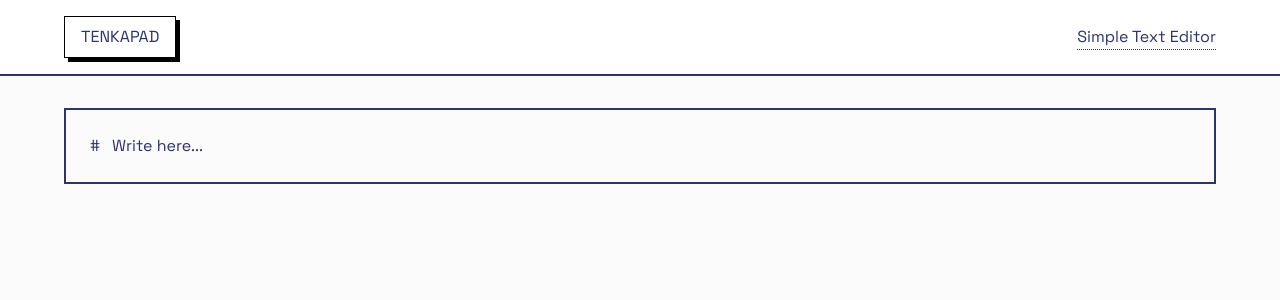
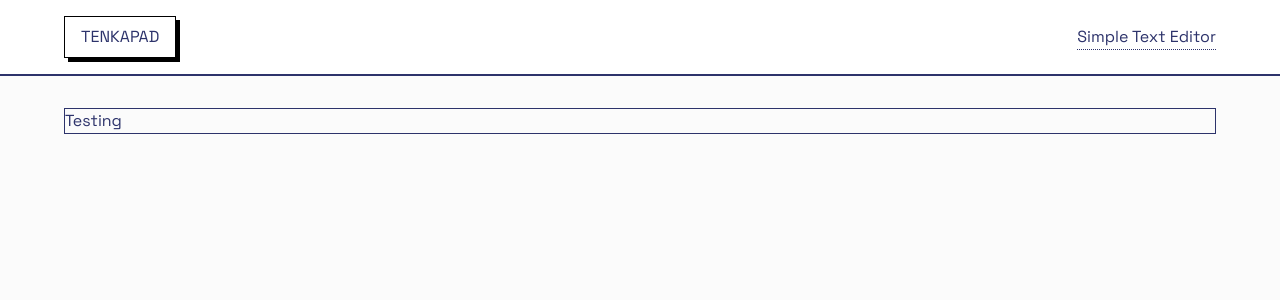
Before and after one commit to denkavia/tenkapad-web, a Next.js app: page / in a window 1280 px wide. Shown: the top 300 px of the page. Built offline with nearby package versions, Linux system fonts and the light colour scheme.

Commit message:
chore: remove all editor functionality (i need to rebuild it again)

```diff
--- a/src/app/globals.css
+++ b/src/app/globals.css
@@ -15,15 +15,3 @@
 body {
   @apply bg-background text-foreground;
 }
-
-.block-wrapper {
-  @apply my-2 hover:bg-primary/10 transition-colors flex;
-}
-
-.block-content {
-  @apply outline-none ring-0 flex justify-start w-full;
-}
-
-.block-wrapper .drag-handle {
-  @apply cursor-pointer px-2 flex justify-center h-full;
-}
--- a/src/components/tp-editor/tp-block.tsx
+++ /dev/null
@@ -1,32 +0,0 @@
-import React from "react";
-
-export type BlockProps = {
-  uid: string;
-  type?: "text";
-  content: string | null;
-  childs?: React.ReactNode[];
-};
-
-const renderBlock = (props: BlockProps) => {
-  if (props.type === "text") {
-    return (
-      <div
-        contentEditable={"true"}
-        suppressContentEditableWarning={true}
-        className={`outline-none ring-0 w-full`}
-        id={props.uid}
-      >
-        {props.content}
-      </div>
-    );
-  }
-};
-
-export default function TpBlock(props: BlockProps) {
-  return (
-    <div className={`block-wrapper flex justify-between gap-1 items-center`}>
-      <div className={`drag-handle`}>#</div>
-      <div className={`block-content`}>{renderBlock(props)}</div>
-    </div>
-  );
-}
--- a/src/components/tp-editor/tp-editor.tsx
+++ b/src/components/tp-editor/tp-editor.tsx
@@ -1,72 +1,9 @@
-"use client";
-
-import TpBlock, { BlockProps } from "@/components/tp-editor/tp-block";
-import React, { useEffect, useRef, useState } from "react";
+"use client"
 
 export default function TpEditor() {
-  const [blocks, setBlocks] = useState<BlockProps[]>([
-    { uid: "initial-id", content: "Write here...", type: "text" },
-  ]);
-  const [activeBlockId, setActiveBlockId] = useState<string | null>(null);
-  const pressedKeys = useRef<Set<string>>(new Set());
-
-  const addNewBlock = () => {
-    const uid = crypto.randomUUID();
-
-    setBlocks((prev) => [
-      ...prev,
-      {
-        uid,
-        content: "",
-        type: "text",
-      },
-    ]);
-
-    setActiveBlockId(uid);
-  };
-
-  const keydownHandler = (e: React.KeyboardEvent<HTMLDivElement>) => {
-    pressedKeys.current.add(e.key);
-
-    if (pressedKeys.current.has("Enter")) {
-      if (!pressedKeys.current.has("Shift")) {
-        e.preventDefault();
-        addNewBlock();
-      }
-    }
-  };
-
-  const keyupHandler = (e: React.KeyboardEvent<HTMLDivElement>) => {
-    pressedKeys.current.delete(e.key);
-  };
-
-  useEffect(() => {
-    if (activeBlockId) {
-      const targetElement = document.getElementById(activeBlockId);
-
-      if (targetElement) {
-        targetElement.focus();
-      }
-    }
-  }, [activeBlockId, blocks]);
-
   return (
-    <div
-      className={`w-full border-2 p-4`}
-      onKeyDown={keydownHandler}
-      onKeyUp={keyupHandler}
-    >
-      <div id={`block-area`}>
-        {blocks.map((block) => (
-          <TpBlock
-            key={block.uid}
-            uid={block.uid}
-            content={block.content}
-            type={block.type}
-            childs={block.childs ?? []}
-          />
-        ))}
-      </div>
+    <div className={`border`}>
+      Testing
     </div>
-  );
+  )
 }
```
